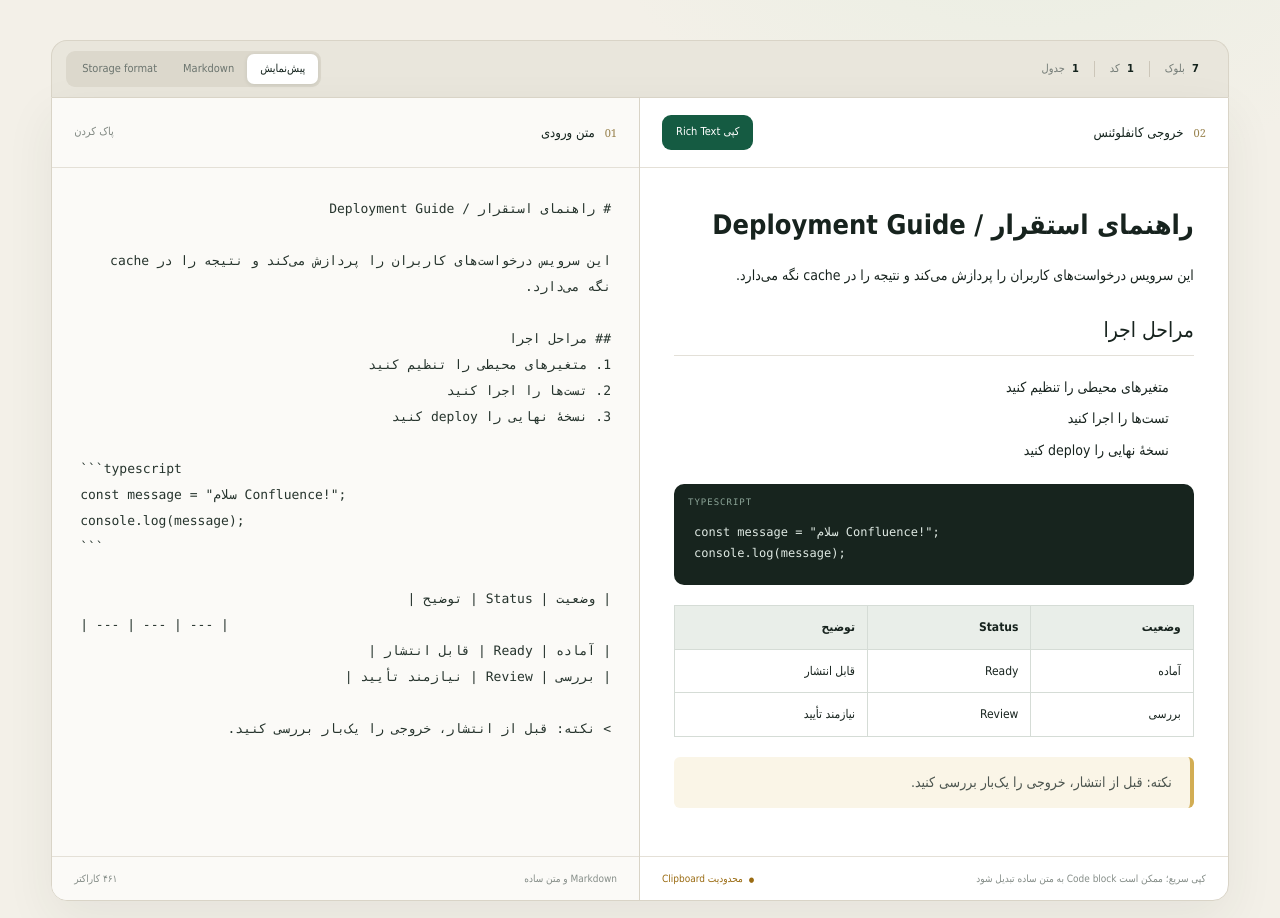
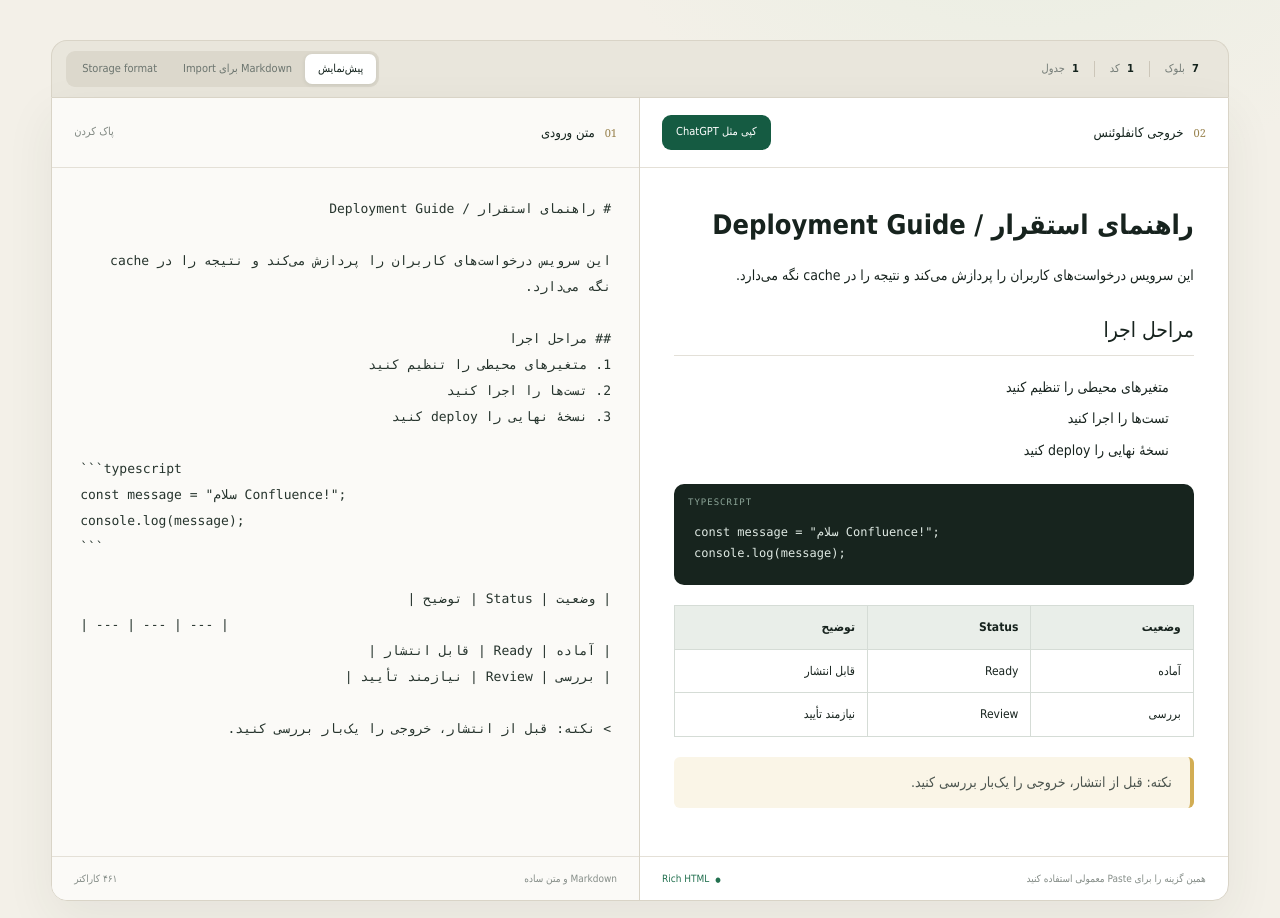
Before and after one commit to mahdinzb/confconv, a Next.js app: page / in a window 1280 px wide. Shown: the part 296-1214 px from the top of the page. Built offline with nearby package versions, Linux system fonts and the light colour scheme.

Commit message:
Improve Confluence clipboard output

```diff
--- a/app/page.tsx
+++ b/app/page.tsx
@@ -125,7 +125,10 @@ function renderHtml(blocks: Block[]) {
     if (b.type === "heading") return `<h${b.level} dir="${direction(b.text)}">${inline(b.text)}</h${b.level}>`;
     if (b.type === "paragraph") return `<p dir="${direction(b.text)}">${inline(b.text)}</p>`;
     if (b.type === "quote") return `<blockquote dir="${direction(b.text)}">${inline(b.text).replace(/\n/g, "<br />")}</blockquote>`;
-    if (b.type === "code") return `<pre data-language="${b.language}" dir="ltr"><code>${escapeHtml(b.text)}</code></pre>`;
+    if (b.type === "code") {
+      const language = escapeHtml(b.language);
+      return `<pre class="code-block language-${language}" data-language="${language}" dir="ltr"><code class="language-${language}">${escapeHtml(b.text)}</code></pre>`;
+    }
     if (b.type === "list") {
       const tag = b.ordered ? "ol" : "ul";
       return `<${tag} dir="${direction(b.items.join(" "))}">${b.items.map((x) => `<li>${inline(x)}</li>`).join("")}</${tag}>`;
@@ -166,6 +169,10 @@ export default function Home() {
   const [connection, setConnection] = useState({ siteUrl: "", email: "", apiToken: "", spaceId: "", parentId: "", title: "" });
   const blocks = useMemo(() => parse(text), [text]);
   const html = useMemo(() => renderHtml(blocks), [blocks]);
+  const clipboardHtml = useMemo(() =>
+    `<!doctype html><html><head><meta charset="utf-8"></head><body><!--StartFragment--><div class="markdown-body" dir="auto">${html}</div><!--EndFragment--></body></html>`,
+    [html]
+  );
   const storage = useMemo(() => storageMarkup(blocks), [blocks]);
   const codeCount = blocks.filter((x) => x.type === "code").length;
   const tableCount = blocks.filter((x) => x.type === "table").length;
@@ -174,9 +181,13 @@ export default function Home() {
     if (kind === "markdown") await navigator.clipboard.writeText(text);
     else if (kind === "storage") await navigator.clipboard.writeText(storage);
     else {
-      const blob = new Blob([html], { type: "text/html" });
+      const blob = new Blob([clipboardHtml], { type: "text/html" });
       const plain = new Blob([text], { type: "text/plain" });
-      await navigator.clipboard.write([new ClipboardItem({ "text/html": blob, "text/plain": plain })]);
+      if (typeof ClipboardItem !== "undefined" && navigator.clipboard.write) {
+        await navigator.clipboard.write([new ClipboardItem({ "text/html": blob, "text/plain": plain })]);
+      } else {
+        await navigator.clipboard.writeText(text);
+      }
     }
     setCopied(kind); setTimeout(() => setCopied(""), 1600);
   }
@@ -218,7 +229,7 @@ export default function Home() {
         </div>
         <div className="segmented" aria-label="نوع خروجی">
           <button className={mode === "preview" ? "active" : ""} onClick={() => setMode("preview")}>پیش‌نمایش</button>
-          <button className={mode === "markdown" ? "active" : ""} onClick={() => setMode("markdown")}>Markdown</button>
+          <button className={mode === "markdown" ? "active" : ""} onClick={() => setMode("markdown")}>Markdown برای Import</button>
           <button className={mode === "storage" ? "active" : ""} onClick={() => setMode("storage")}>Storage format</button>
         </div>
       </section>
@@ -232,15 +243,15 @@ export default function Home() {
           <div className="panel-head">
             <div><span>02</span><h2>خروجی کانفلوئنس</h2></div>
             <button className={`copy ${copied ? "done" : ""}`} onClick={() => copyAs(mode === "preview" ? "rich" : mode)}>
-              {copied ? "کپی شد ✓" : mode === "preview" ? "کپی Rich Text" : mode === "markdown" ? "کپی Markdown" : "کپی Storage"}
+              {copied ? "کپی شد ✓" : mode === "preview" ? "کپی مثل ChatGPT" : mode === "markdown" ? "کپی برای Import" : "کپی Storage"}
             </button>
           </div>
           {mode === "preview" && <div className="preview confluence" dangerouslySetInnerHTML={{ __html: html }} />}
           {mode === "markdown" && <textarea className="storage" readOnly value={text} dir="auto" aria-label="Markdown output" />}
           {mode === "storage" && <textarea className="storage" readOnly value={storage} dir="ltr" aria-label="Confluence storage format" />}
           <div className="panel-foot">
-            <span>{mode === "preview" ? "کپی سریع؛ ممکن است Code block به متن ساده تبدیل شود" : mode === "markdown" ? "مناسب Legacy Editor و ابزارهای Import" : "فقط برای API؛ داخل Editor پیست نکنید"}</span>
-            <span className={mode === "preview" ? "caution" : "ready"}>{mode === "preview" ? "محدودیت Clipboard" : "خروجی تخصصی"}</span>
+            <span>{mode === "preview" ? "همین گزینه را برای Paste معمولی استفاده کنید" : mode === "markdown" ? "برای Paste عادی نیست؛ مخصوص Legacy Editor و Import" : "فقط برای API؛ داخل Editor پیست نکنید"}</span>
+            <span className={mode === "preview" ? "ready" : "caution"}>{mode === "preview" ? "Rich HTML" : "Paste مستقیم نکنید"}</span>
           </div>
         </article>
       </section>
```
